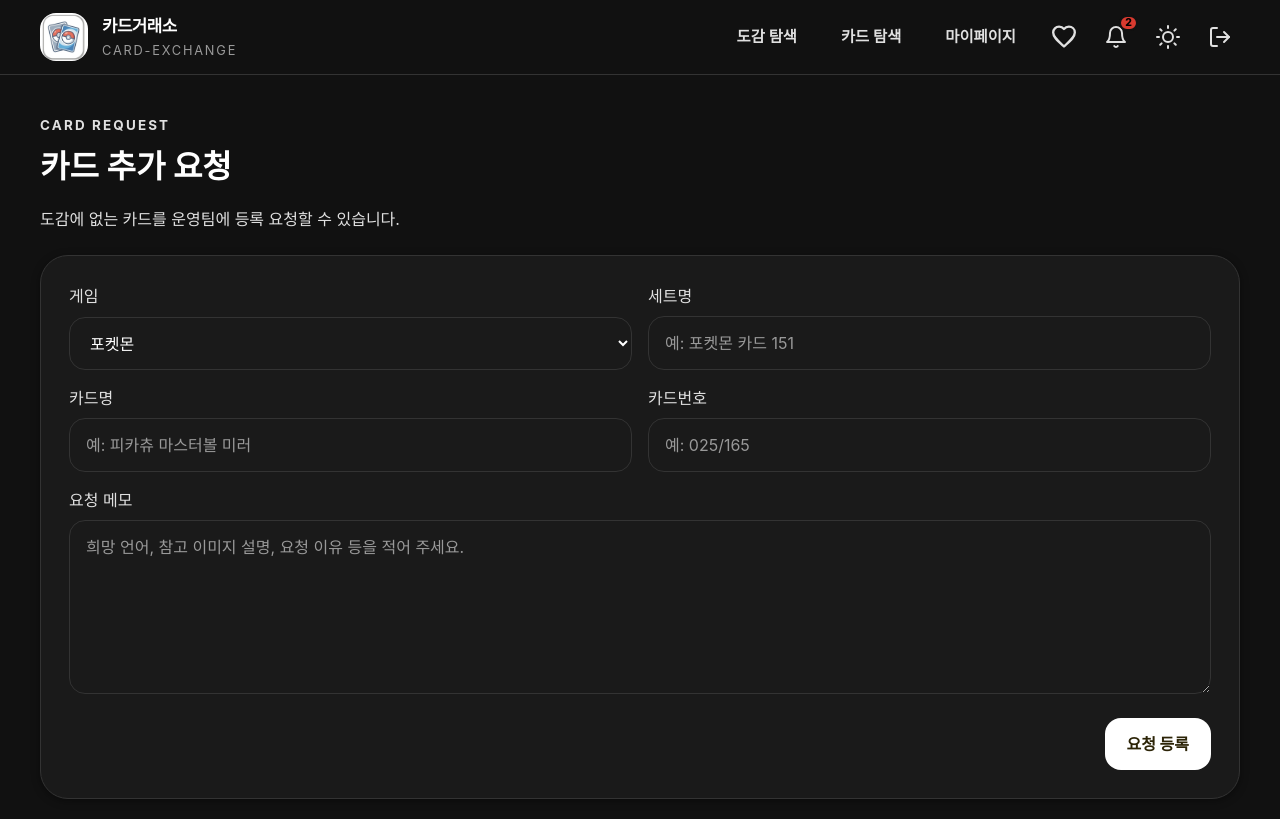
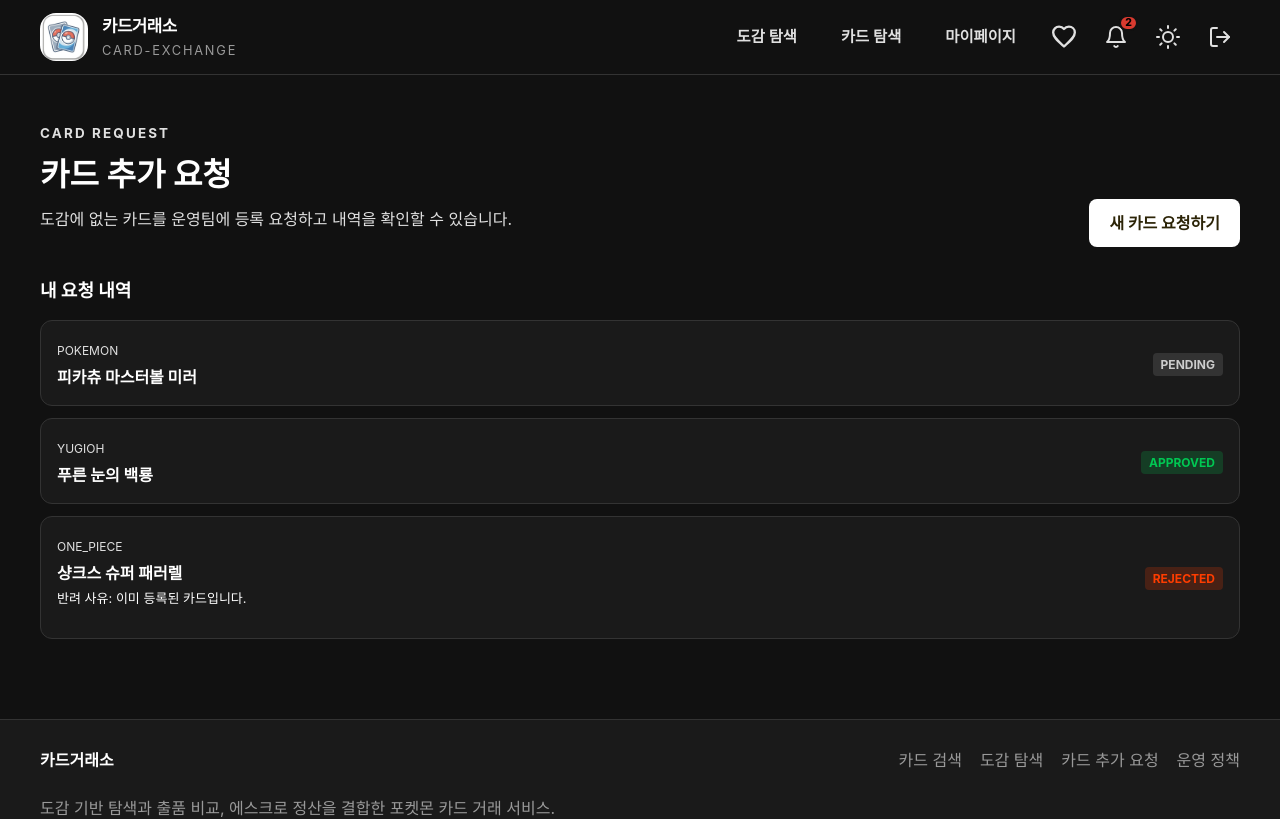
Before and after one commit to sungshincard/frontend-server, a Vue app: page /card-requests/new in a window 1280 px wide. Shown: the top 819 px of the page. Built offline with nearby package versions, Linux system fonts and the light colour scheme; sample sign-in values are in the browser's storage; a web font is replaced by a local one.

Commit message:
feat: Phase 2 Frontend - Cards catalog UI, CardRequest modal and lists

```diff
--- a/src/views/CardRequest.vue
+++ b/src/views/CardRequest.vue
@@ -1,13 +1,37 @@
 <script setup>
-import { ref } from 'vue'
+import { ref, onMounted } from 'vue'
 
+const showModal = ref(false)
 const form = ref({
-  gameType: '포켓몬',
+  gameType: 'POKEMON',
   setName: '',
   cardName: '',
   cardNumber: '',
-  note: '',
+  requestNote: '',
 })
+
+const myRequests = ref([])
+
+onMounted(() => {
+  // Mock data for now, ideally fetch from API /api/v1/card-requests/me
+  myRequests.value = [
+    { id: 1, gameType: 'POKEMON', cardName: '피카츄 마스터볼 미러', status: 'PENDING', reviewedAt: null },
+    { id: 2, gameType: 'YUGIOH', cardName: '푸른 눈의 백룡', status: 'APPROVED', reviewedAt: '2023-10-01' },
+    { id: 3, gameType: 'ONE_PIECE', cardName: '샹크스 슈퍼 패러렐', status: 'REJECTED', reviewedAt: '2023-10-05', rejectReason: '이미 등록된 카드입니다.' }
+  ]
+})
+
+const submitRequest = () => {
+  // Submit via API
+  console.log('Submitting', form.value)
+  showModal.value = false
+  // Push to mock list
+  myRequests.value.unshift({
+    id: Date.now(),
+    ...form.value,
+    status: 'PENDING'
+  })
+}
 </script>
 
 <template>
@@ -16,18 +40,41 @@ const form = ref({
       <div>
         <p class="eyebrow">Card Request</p>
         <h1>카드 추가 요청</h1>
-        <p>도감에 없는 카드를 운영팀에 등록 요청할 수 있습니다.</p>
+        <p>도감에 없는 카드를 운영팀에 등록 요청하고 내역을 확인할 수 있습니다.</p>
+      </div>
+      <button class="primary-btn" @click="showModal = true">새 카드 요청하기</button>
+    </div>
+
+    <section class="requests-list">
+      <h2>내 요청 내역</h2>
+      <div v-if="myRequests.length === 0" class="empty-state">
+        요청한 내역이 없습니다.
+      </div>
+      <div class="list-container" v-else>
+        <div v-for="req in myRequests" :key="req.id" class="request-item">
+          <div class="req-info">
+            <span class="game-type">{{ req.gameType }}</span>
+            <h3>{{ req.cardName }}</h3>
+            <p v-if="req.rejectReason" class="reject-reason">반려 사유: {{ req.rejectReason }}</p>
+          </div>
+          <div class="req-status">
+            <span :class="['status-badge', req.status.toLowerCase()]">{{ req.status }}</span>
           </div>
         </div>
+      </div>
+    </section>
 
-    <section class="request-card">
+    <!-- Modal -->
+    <div v-if="showModal" class="modal-overlay" @click.self="showModal = false">
+      <div class="modal-content">
+        <h2>새 카드 등록 요청</h2>
         <div class="form-grid two">
           <label class="field">
             <span>게임</span>
             <select v-model="form.gameType">
-            <option>포켓몬</option>
-            <option>유희왕</option>
-            <option>원피스 카드게임</option>
+              <option value="POKEMON">포켓몬</option>
+              <option value="YUGIOH">유희왕</option>
+              <option value="ONE_PIECE">원피스 카드게임</option>
             </select>
           </label>
           <label class="field">
@@ -47,36 +94,67 @@ const form = ref({
         </div>
         <label class="field">
           <span>요청 메모</span>
-        <textarea v-model="form.note" rows="6" placeholder="희망 언어, 참고 이미지 설명, 요청 이유 등을 적어 주세요." />
+          <textarea v-model="form.requestNote" rows="4" placeholder="희망 언어, 참고 이미지 설명, 요청 이유 등을 적어 주세요." />
         </label>
         <div class="submit-row">
-        <button type="button" class="submit-button">요청 등록</button>
+          <button type="button" class="cancel-button" @click="showModal = false">취소</button>
+          <button type="button" class="submit-button" @click="submitRequest">요청 등록</button>
         </div>
-    </section>
+      </div>
+    </div>
   </div>
 </template>
 
 <style scoped>
 .card-request-page { padding: 40px 0 80px; }
+.page-head { display: flex; justify-content: space-between; align-items: flex-end; margin-bottom: 30px; }
 .eyebrow {
   margin: 0 0 8px; color: var(--color-primary); font-size: 0.84rem; font-weight: 700; letter-spacing: 0.16em; text-transform: uppercase;
 }
 .page-head h1 { margin: 0; color: var(--color-text-strong); }
-.page-head p, .field span { color: var(--color-text-muted); }
-.request-card {
-  margin-top: 24px; border: 1px solid var(--color-border); border-radius: 28px; background: var(--color-panel); box-shadow: var(--shadow-soft); padding: 28px;
+.page-head p { color: var(--color-text-muted); margin-top: 8px;}
+.primary-btn {
+  padding: 12px 20px; background: var(--color-primary); color: #2c2407; font-weight: 700; border-radius: 8px; border: none; cursor: pointer;
 }
+
+.requests-list h2 { font-size: 18px; margin-bottom: 16px; }
+.list-container { display: flex; flex-direction: column; gap: 12px; }
+.request-item {
+  display: flex; justify-content: space-between; align-items: center;
+  padding: 16px; border: 1px solid var(--color-border); border-radius: 12px; background: var(--color-background-elevated);
+}
+.req-info h3 { margin: 4px 0 0; font-size: 16px; }
+.game-type { font-size: 12px; color: var(--color-text-muted); }
+.reject-reason { font-size: 13px; color: var(--color-danger); margin-top: 4px; }
+.status-badge { padding: 4px 8px; border-radius: 4px; font-size: 12px; font-weight: 700; }
+.status-badge.pending { background: #333; color: #ccc; }
+.status-badge.approved { background: rgba(0, 200, 83, 0.2); color: #00c853; }
+.status-badge.rejected { background: rgba(255, 61, 0, 0.2); color: #ff3d00; }
+
+.modal-overlay {
+  position: fixed; top: 0; left: 0; width: 100vw; height: 100vh; background: rgba(0,0,0,0.6);
+  display: flex; align-items: center; justify-content: center; z-index: 100;
+}
+.modal-content {
+  background: var(--color-panel); padding: 30px; border-radius: 20px; width: 100%; max-width: 500px;
+  border: 1px solid var(--color-border);
+}
+.modal-content h2 { margin-top: 0; margin-bottom: 20px; }
+
 .form-grid { display: grid; gap: 16px; margin-bottom: 16px; }
 .form-grid.two { grid-template-columns: repeat(2, minmax(0, 1fr)); }
-.field { display: grid; gap: 8px; }
+.field { display: grid; gap: 8px; margin-bottom: 16px; }
+.field span { font-size: 14px; font-weight: 600; }
 .field input, .field textarea, .field select {
-  width: 100%; border: 1px solid var(--color-border); border-radius: 16px; background: var(--color-background-elevated); padding: 14px 16px; color: var(--color-text-strong);
+  width: 100%; border: 1px solid var(--color-border); border-radius: 8px; background: var(--color-background); padding: 12px 14px; color: var(--color-text-strong);
 }
-.submit-row { display: flex; justify-content: flex-end; margin-top: 24px; }
+.submit-row { display: flex; justify-content: flex-end; gap: 12px; margin-top: 24px; }
+.cancel-button { padding: 12px 20px; border: none; background: transparent; color: var(--color-text-strong); cursor: pointer;}
 .submit-button {
-  padding: 14px 22px; border: 0; border-radius: 16px; background: var(--color-primary); color: #2c2407; font-weight: 800;
+  padding: 12px 20px; border: 0; border-radius: 8px; background: var(--color-primary); color: #2c2407; font-weight: 700; cursor: pointer;
 }
 @media (max-width: 720px) {
   .form-grid.two { grid-template-columns: 1fr; }
+  .page-head { flex-direction: column; align-items: flex-start; gap: 16px; }
 }
 </style>
--- a/src/views/Cards.vue
+++ b/src/views/Cards.vue
@@ -153,11 +153,34 @@ const goCard = (cardId) => router.push(`/cards/${cardId}`)
           </div>
         </article>
       </div>
+
+      <div class="load-more-container" v-if="visibleCards.length > 0">
+        <button type="button" class="load-more-btn" @click="() => {}">더보기 (무한 스크롤 모의)</button>
+      </div>
     </section>
   </div>
 </template>
 
 <style scoped>
+/* (Added Load More CSS) */
+.load-more-container {
+  display: flex;
+  justify-content: center;
+  margin-top: 40px;
+}
+.load-more-btn {
+  padding: 14px 32px;
+  border: 1px solid var(--color-border);
+  border-radius: 999px;
+  background: transparent;
+  color: var(--color-text-strong);
+  font-weight: 700;
+  cursor: pointer;
+  transition: background var(--transition-fast);
+}
+.load-more-btn:hover {
+  background: var(--color-panel-soft);
+}
 .cards-page {
   padding: 40px 0 80px;
 }
```
Also changed, not shown: 1 other file (tests, documents, lock files or other folders). Lines whose indentation alone changed are shown as unchanged.
